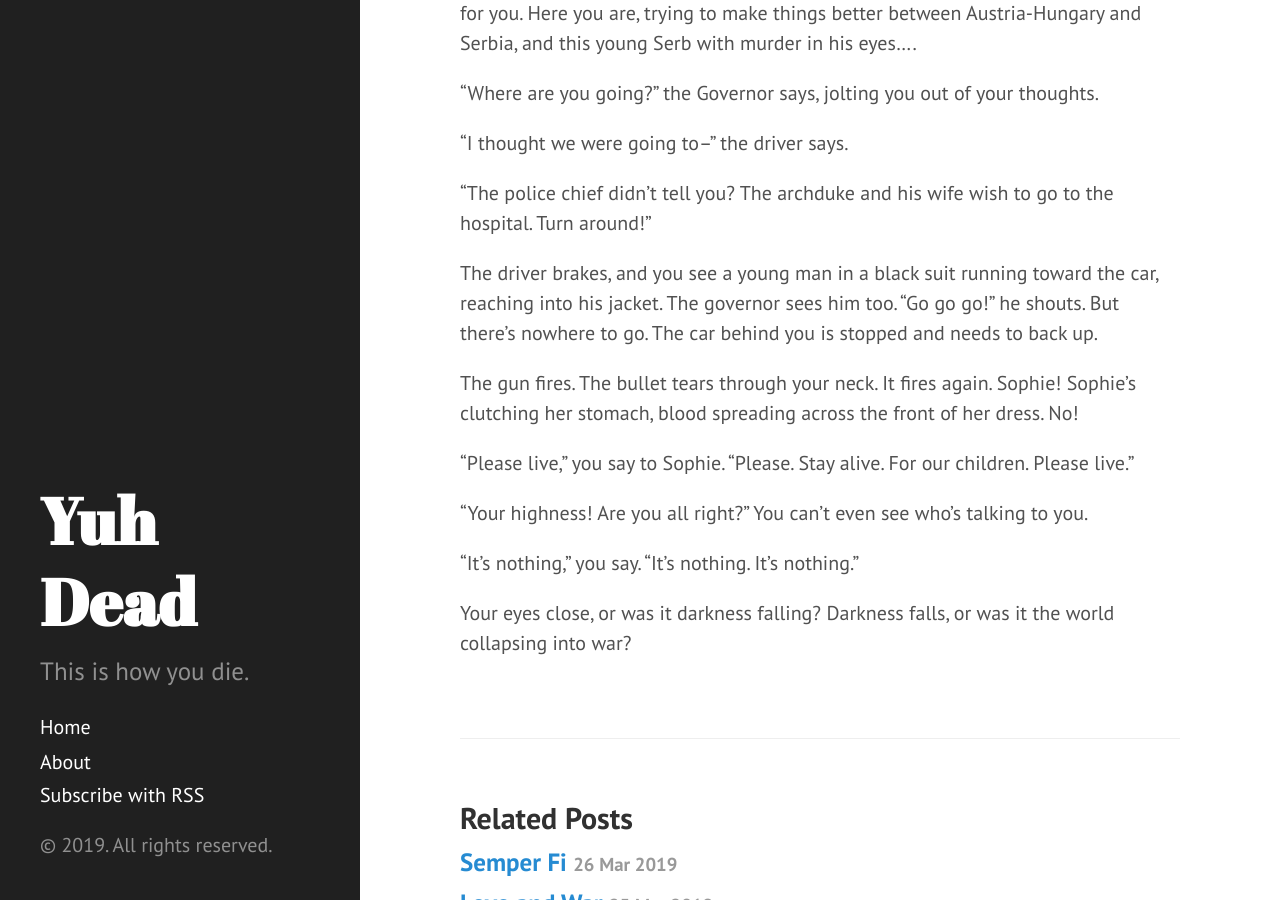
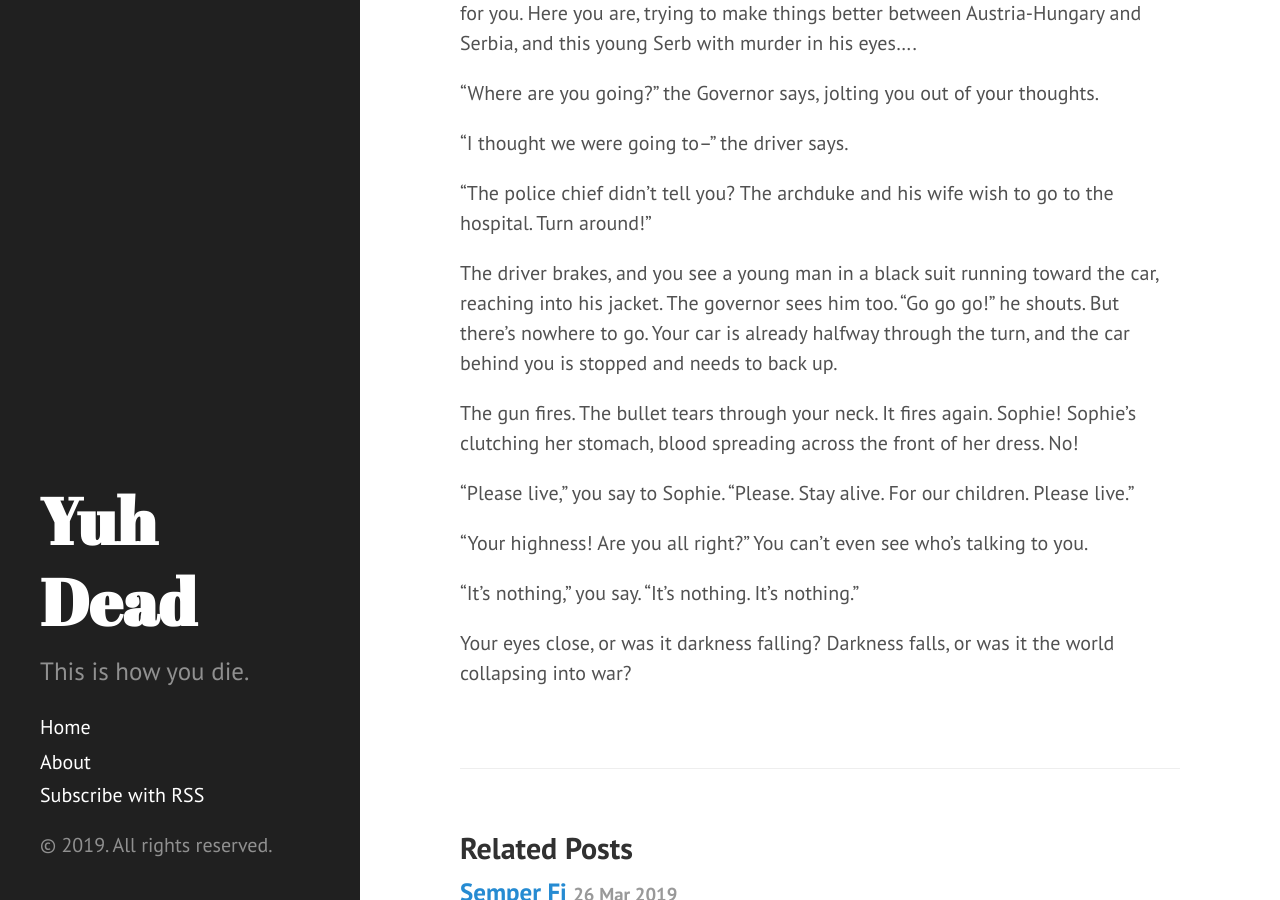
Before and after one commit to LoraV/LoraV.github.io, a Jekyll site: the page built from _posts/2019-03-27-historic.markdown, in a window 1280 px wide and 900 px high, scrolled down 2052 px. Built offline with Jekyll 4.4.1, drawn with Linux system fonts in a browser that asks for light colours; some of the changed text lies outside the part shown.

Commit message:
historic figure post

```diff
--- a/_posts/2019-03-27-historic.markdown
+++ b/_posts/2019-03-27-historic.markdown
@@ -52,7 +52,7 @@ You and Sophie and the governor get in the car, and you settle into an even dark
 
 "The police chief didn't tell you? The archduke and his wife wish to go to the hospital. Turn around!"
 
-The driver brakes, and you see a young man in a black suit running toward the car, reaching into his jacket. The governor sees him too. "Go go go!" he shouts. But there's nowhere to go. The car behind you is stopped and needs to back up.
+The driver brakes, and you see a young man in a black suit running toward the car, reaching into his jacket. The governor sees him too. "Go go go!" he shouts. But there's nowhere to go. Your car is already halfway through the turn, and the car behind you is stopped and needs to back up.
 
 The gun fires. The bullet tears through your neck. It fires again. Sophie! Sophie's clutching her stomach, blood spreading across the front of her dress. No!
 
```
Also changed, not shown: other parts of _posts/2019-03-27-historic.markdown (+1 -1 lines).
